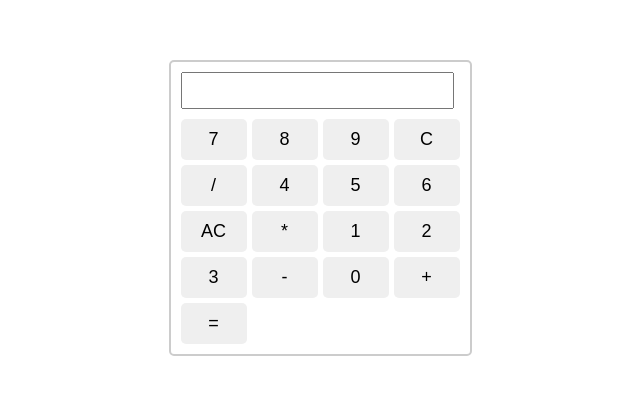
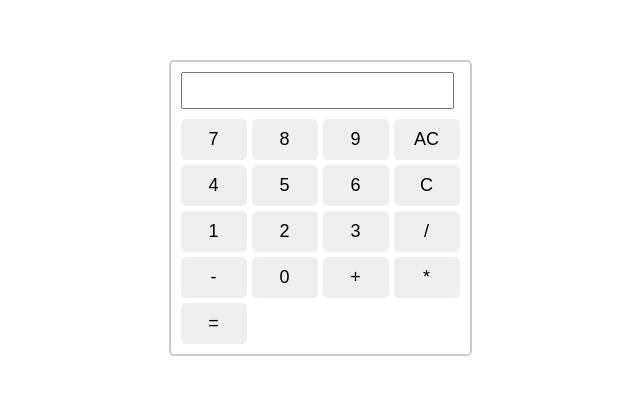
Before and after one commit to jorgesosa-funval/Eventos-DOM-Calculadora, a plain HTML site: page index.html in a window 1280 px wide. Shown: the part 192-586 px from the top of the page, 320-960 px from the left. Drawn offline with Linux system fonts and the light colour scheme.

Commit message:
change active style and re-order buttons

```diff
--- a/index.html
+++ b/index.html
@@ -15,20 +15,25 @@
             <button value="7">7</button>
             <button value="8">8</button>
             <button value="9">9</button>
-            <button value="C">C</button>
-            <button value="/">/</button>
+            <button value="AC">AC</button>
             <button value="4">4</button>
             <button value="5">5</button>
             <button value="6">6</button>
-            <button value="AC">AC</button>
-            <button value="*">*</button>
+            <button value="C">C</button>
             <button value="1">1</button>
             <button value="2">2</button>
             <button value="3">3</button>
+            <button value="/">/</button>
+
+
+
+
             <button value="-">-</button>
             <button value="0">0</button>
             <button value="+">+</button>
+            <button value="*">*</button>
             <button value="=">=</button>
+
         </div>
     </div>
 
--- a/main.css
+++ b/main.css
@@ -37,3 +37,7 @@ button {
 button:hover {
     background-color: #efefef;
 }
+
+button:active{
+    background-color: #c2c2c2;
+}
```
